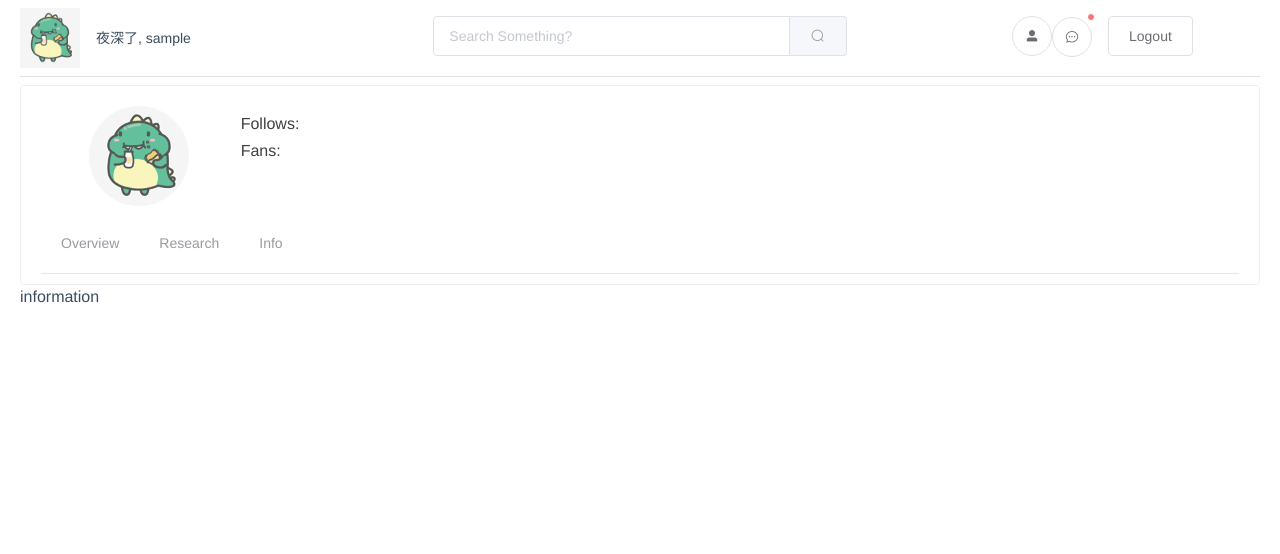
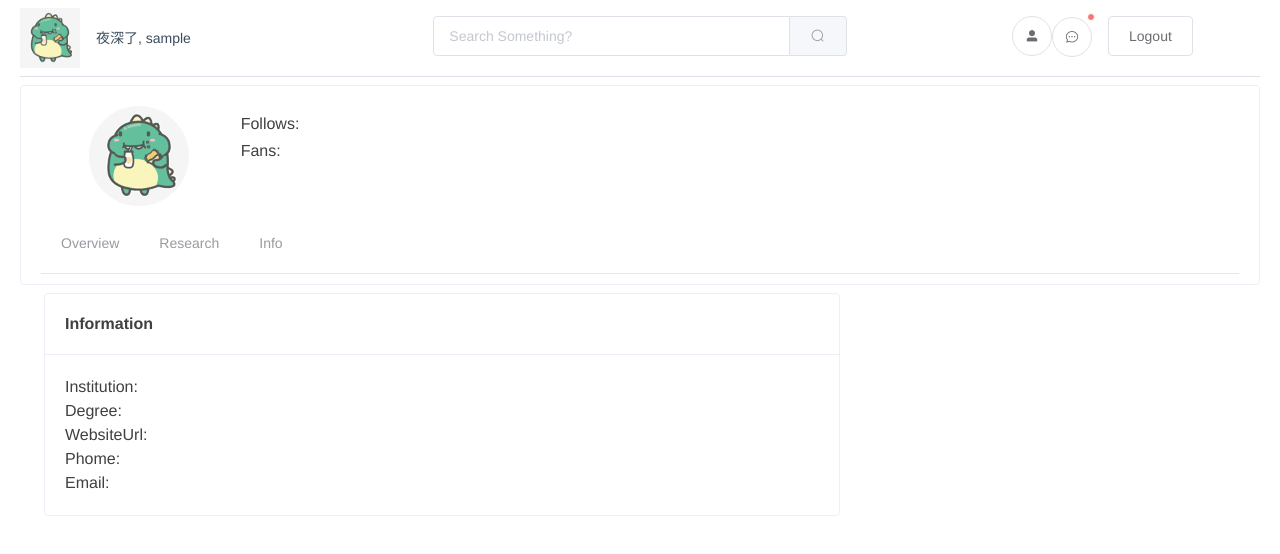
Before and after one commit to CastJo/ScienceShare-Front, a Vue app: page /main/information in a window 1280 px wide. Shown: the top 554 px of the page. Built offline with nearby package versions, Linux system fonts and the light colour scheme; no server answers; sample sign-in values are in the browser's storage.

Commit message:
information

```diff
--- a/src/components/Information.vue
+++ b/src/components/Information.vue
@@ -1,15 +1,57 @@
 <template>
   <div>
-    <p>{{ msg }}</p>
+    <el-row :gutter="20">
+      <el-col :span="16">
+        <el-card class="my-2 ml-4" shadow="hover">
+          <div slot="header" class="mb-4">
+            <span style="float: left"><b>Information</b></span>
+            <el-button
+              v-if="hasPermission"
+              style="float: right; padding: 3px 0"
+              type="text"
+              @click="dialogVisible = true"
+              >Edit<i class="el-icon-edit"></i
+            ></el-button>
+            <el-dialog
+              title="Edit Your Information"
+              :visible.sync="dialogVisible"
+              :modal-append-to-body="false"
+            >
+            </el-dialog>
+          </div>
+          <div>Institution: {{ this.expertPage.institution }}</div>
+          <div>Degree: {{ this.expertPage.degree }}</div>
+          <div>WebsiteUrl: {{ this.expertPage.webSiteUrl }}</div>
+          <div>Phome: {{ this.expertPage.phone }}</div>
+          <div>Email: {{ this.expertPage.email }}</div>
+        </el-card>
+      </el-col>
+    </el-row>
   </div>
 </template>
 
 <script>
 export default {
-  data() {
+  data () {
     return {
-      msg: "information"
+      dialogVisible: false,
+      newInfo: "",
     };
+  },
+  mounted () {
+    console.log(this.$store.state.expertPage)
+  },
+  computed: {
+    expertPage: {
+      get () {
+        return this.$store.state.expertPage
+      }
+    },
+    hasPermission: {
+      get () {
+        return this.$store.state.expertPage.expertName === this.$store.state.user.username
+      }
+    }
   }
 };
 </script>
```
